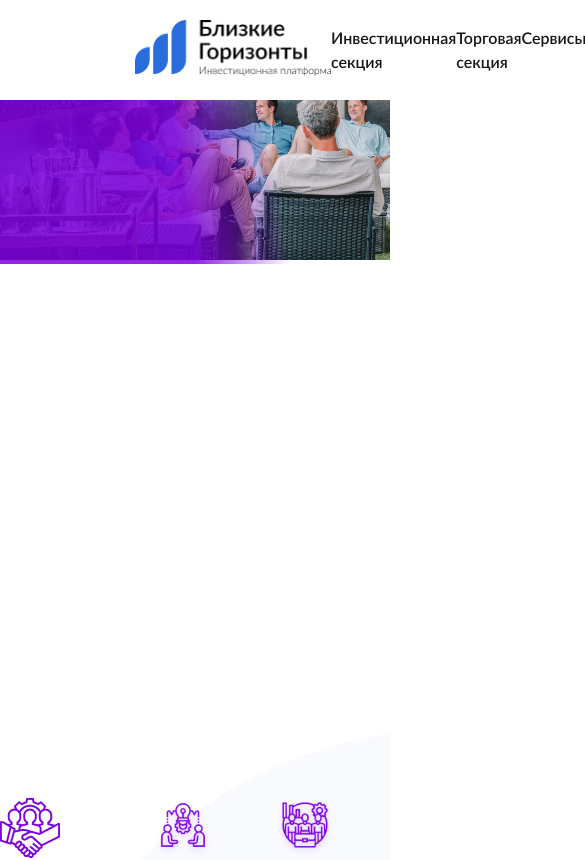
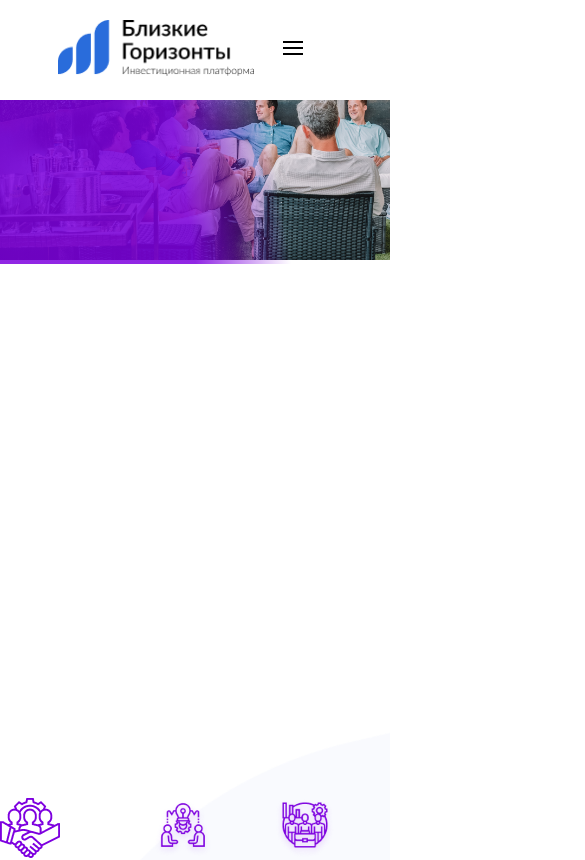
Before and after one commit to rubanvova/BlizkieGorizonti, a React (Create React App) app: page / in a window 390 px wide. Shown: the top 860 px of the page, 585 px wide, since content can reach past the window. Built offline with nearby package versions, Linux system fonts and the light colour scheme.

Commit message:
add menuBurger in componrt BoxNav

```diff
--- a/src/components/header/BoxNav.module.css
+++ b/src/components/header/BoxNav.module.css
@@ -29,3 +29,56 @@
   align-items: center;
   justify-content: space-between;
 }
+
+.burger {
+  display: none;
+}
+
+.burgerMenu {
+  display: flex;
+  flex-direction: column;
+  position: fixed;
+  overflow-x: hidden;
+  left: 0px;
+  top: 0px;
+  width: 100%;
+  height: 100%;
+  background-color: rgba(214, 221, 221, 0.966);
+  z-index: 4;
+}
+.close {
+  display: flex;
+  justify-content: center;
+  margin-top: 20px;
+}
+
+.hrefMenu {
+  margin-left: 30px;
+  z-index: 3;
+}
+
+.loginboxBurger {
+  margin: 20px 0px 0px 30px;
+  display: flex;
+}
+
+@media (max-width: 1132px) {
+  .burger {
+    display: block;
+  }
+  .panel {
+    display: none;
+  }
+  .nav {
+    margin: 0px 30px;
+  }
+}
+
+@media (max-width: 577px) {
+  .loginbox {
+    display: none;
+  }
+  .nav {
+    justify-content: space-evenly;
+  }
+}
--- a/src/components/header/BoxNav.tsx
+++ b/src/components/header/BoxNav.tsx
@@ -1,4 +1,4 @@
-import React from 'react';
+import React, { useState } from 'react';
 import { NavLink } from 'react-router-dom';
 
 import images from '../../images';
@@ -6,13 +6,9 @@ import Text from '../Text';
 
 import styles from './BoxNav.module.css';
 
-const BoxNav: React.FC = () => {
+const Hrefmenu: React.FC = () => {
   return (
-    <div className={styles.nav}>
-      <NavLink to="/">
-        <img src={images.logo} alt="" height="56px" width="196px" />
-      </NavLink>
-      <div className={styles.panel}>
+    <>
       <NavLink to="/invSektion" style={{ textDecoration: 'none' }}>
         <Text classNames={styles.href}>Инвестиционная секция</Text>
       </NavLink>
@@ -28,6 +24,38 @@ const BoxNav: React.FC = () => {
       <NavLink to="/invSektion" style={{ textDecoration: 'none' }}>
         <Text classNames={styles.href}>О платформе</Text>
       </NavLink>
+    </>
+  );
+};
+
+const BoxNav: React.FC = () => {
+  const [showMenu, setShowMenu] = useState<boolean>(false);
+  return (
+    <div className={styles.nav}>
+      <NavLink to="/">
+        <img src={images.logo} alt="" height="56px" width="196px" />
+      </NavLink>
+      <div className={styles.burger} onClick={() => setShowMenu(!showMenu)}>
+        <img src={images.menu} alt="" />
+      </div>
+      {showMenu && (
+        <div className={styles.burgerMenu}>
+          <div onClick={() => setShowMenu(!showMenu)} className={styles.close}>
+            X
+          </div>
+          <div className={styles.hrefMenu}>
+            <Hrefmenu />
+          </div>
+          <NavLink to="/logIn" style={{ textDecoration: 'none' }}>
+            <div className={styles.loginboxBurger}>
+              <img src={images.login} alt="" height="18px" width="18px" />
+              <div className={styles.login}>Войти</div>
+            </div>
+          </NavLink>
+        </div>
+      )}
+      <div className={styles.panel}>
+        <Hrefmenu />
       </div>
       <NavLink to="/logIn" style={{ textDecoration: 'none' }}>
         <div className={styles.loginbox}>
--- a/src/images/index.tsx
+++ b/src/images/index.tsx
@@ -12,8 +12,10 @@ import image1 from './image1.png';
 import image2 from './image2.png';
 import arrow from './arrow.png';
 import close from './close.png';
+import menu from './menu.png';
 
 const images = {
+  menu,
   login,
   logo,
   photo,
```
Lines whose indentation alone changed are shown as unchanged.
